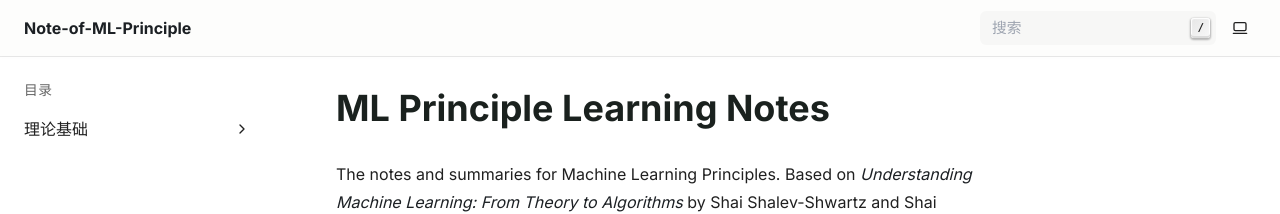
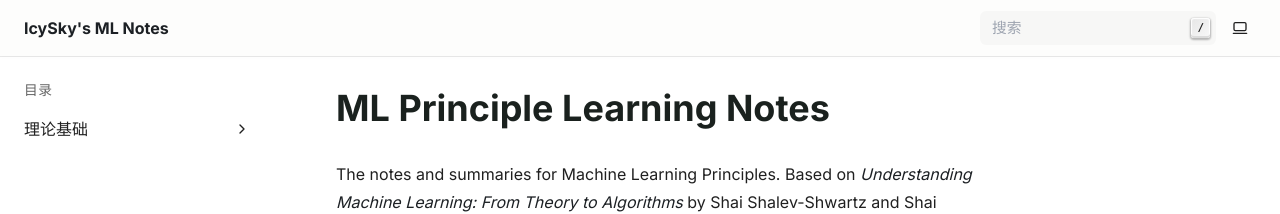
Before and after one commit to IcySkyhy/Note-of-ML-Principle, a Sphinx documentation site: the page built from source/index.rst, in a window 1280 px wide. Shown: the top 214 px of the page. Built offline with Sphinx 7.4.7, drawn with Linux system fonts in a browser that asks for light colours; pages that are not in the unit, such as notebooks, are missing from menus.

Commit message:
Update#05@20260131: ChangeProjectName

```diff
--- a/source/conf.py
+++ b/source/conf.py
@@ -6,7 +6,7 @@
 # -- Project information -----------------------------------------------------
 # https://www.sphinx-doc.org/en/master/usage/configuration.html#project-information
 
-project = 'Note-of-ML-Principle'
+project = 'IcySky\'s ML Notes'
 copyright = '2026, IcySkyhy'
 author = 'IcySkyhy'
 
```
